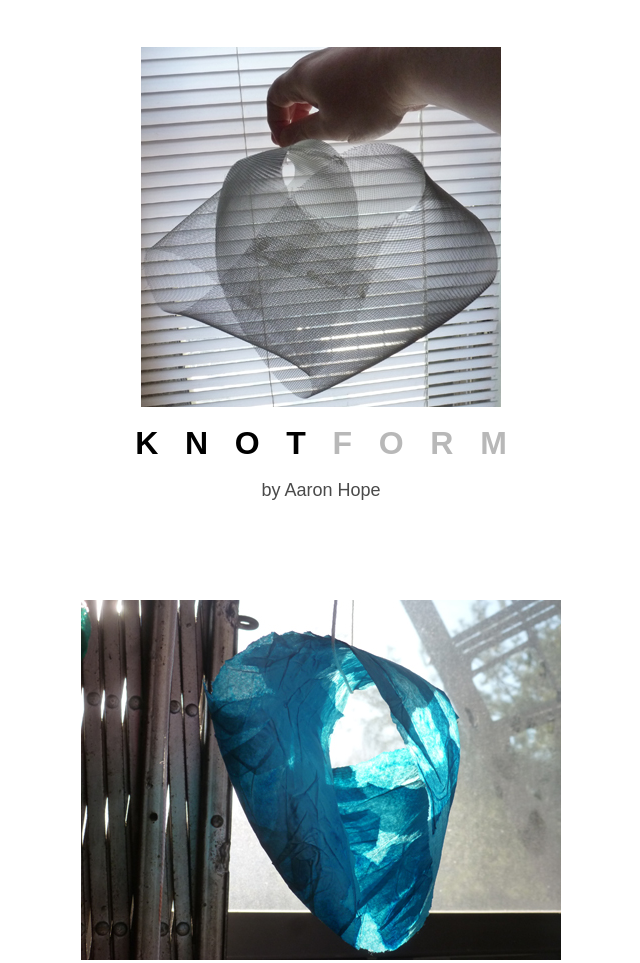
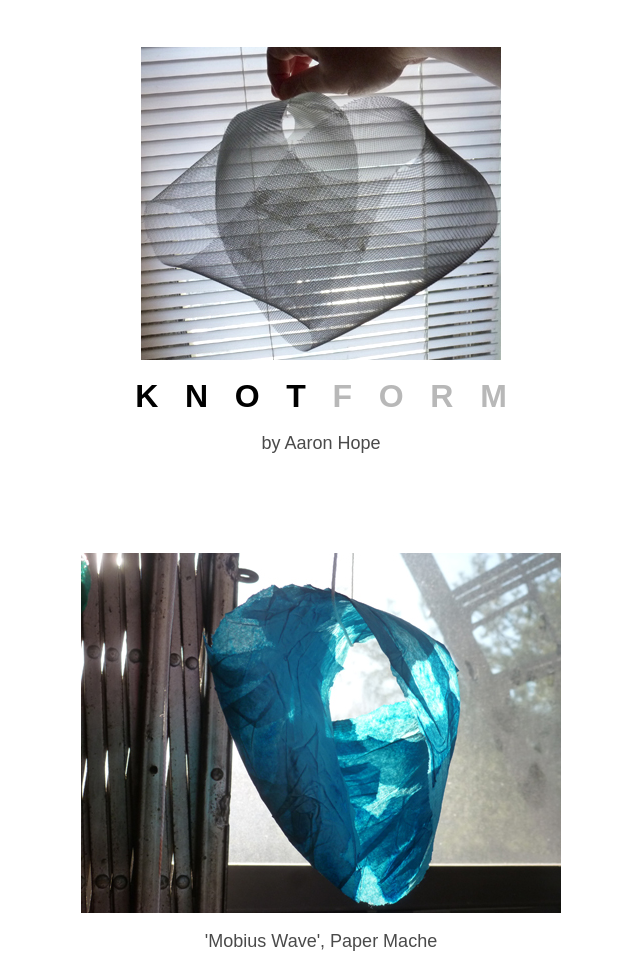
Before and after one commit to knotform/aaron.hope.art.github.io, a plain HTML site: page index.html in a window 1280 px wide. Shown: the top 963 px of the page, without its empty margins (319-959 px from the left). Drawn offline with Linux system fonts and the light colour scheme.

Commit message:
Create index.html

```diff
--- a/index.html
+++ b/index.html
@@ -9,7 +9,7 @@
 
 <br>
 
-<p align="center"><img src="thumbs/transparent.jpg" width="360" heigth="360"
+<p align="center"><img src="thumbs/transparent1.jpg" width="360" heigth="313"
 
 border="0" alt="Mesh Knot" align="center"></p>
 
```
